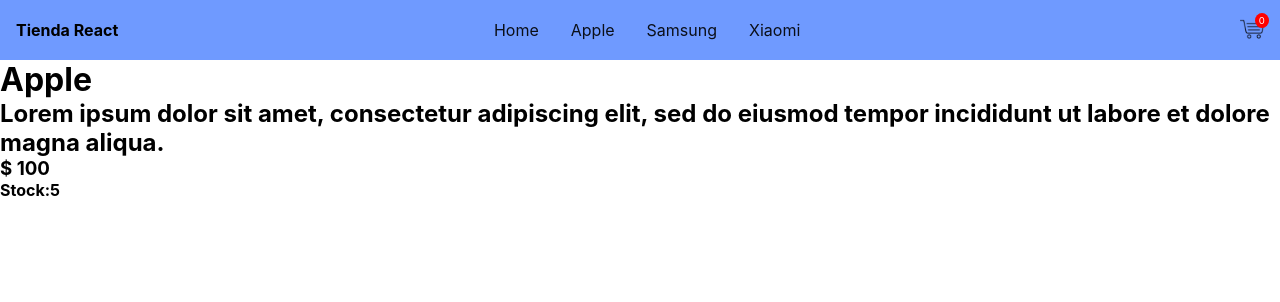
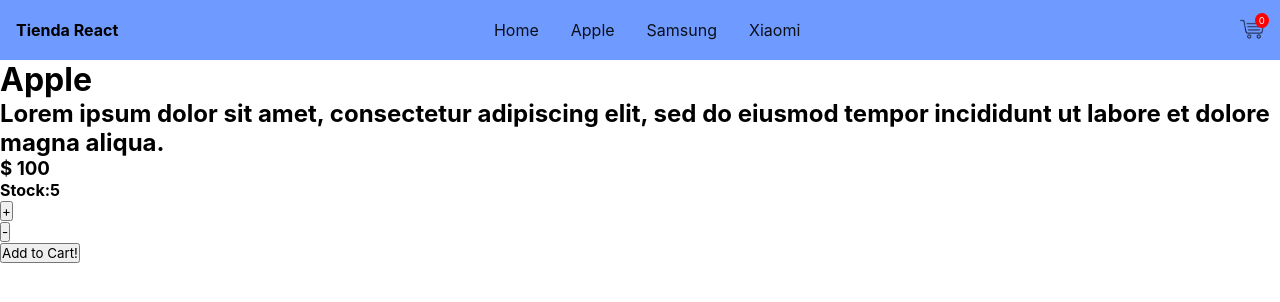
Before and after one commit to davidp05/TiendaCoder-app, a React (Create React App) app: page /detail/01 in a window 1280 px wide. Shown: the top 302 px of the page. Built offline with nearby package versions, Linux system fonts and the light colour scheme.

Commit message:
Se resolvieron ambos desafios

```diff
--- a/src/components/ItemCount/ItemCount.jsx
+++ b/src/components/ItemCount/ItemCount.jsx
@@ -2,7 +2,6 @@
 
 const ItemCount = ({ initial, stock }) => {
     const [count, setCount] = useState(initial);
-
     const add = () => {
         stock !== count && setCount(count + 1);
     };
--- a/src/components/ItemDetail/ItemDetail.jsx
+++ b/src/components/ItemDetail/ItemDetail.jsx
@@ -1,4 +1,5 @@
 import React from 'react';
+import ItemCount from '../ItemCount/ItemCount';
 
 const ItemDetail = ({product}) => {
     return (
@@ -8,6 +9,7 @@
                 <h2>{product.description}</h2>
                 <h3>$ {product.precio}</h3>
                 <h4>Stock:{product.stock} </h4>
+                <div>< ItemCount /></div>
             </div>
         </div>
     );
```
